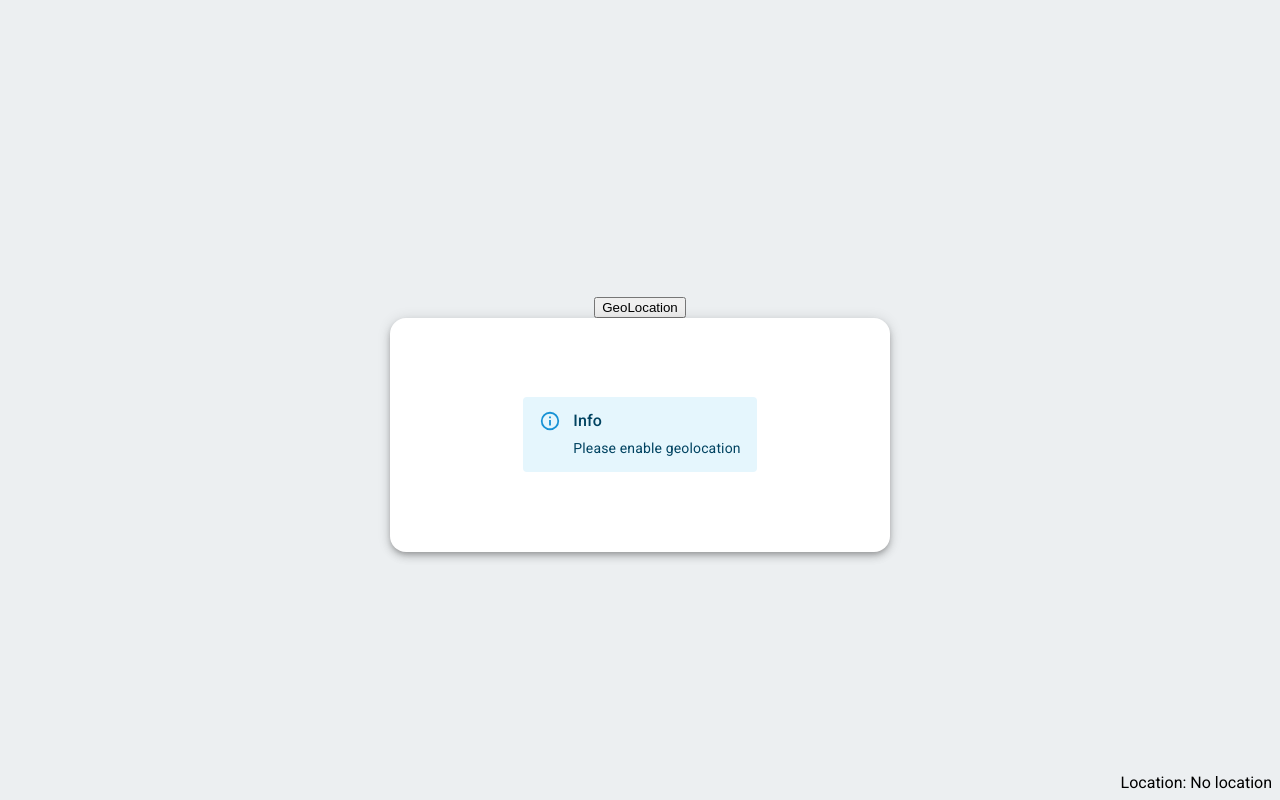
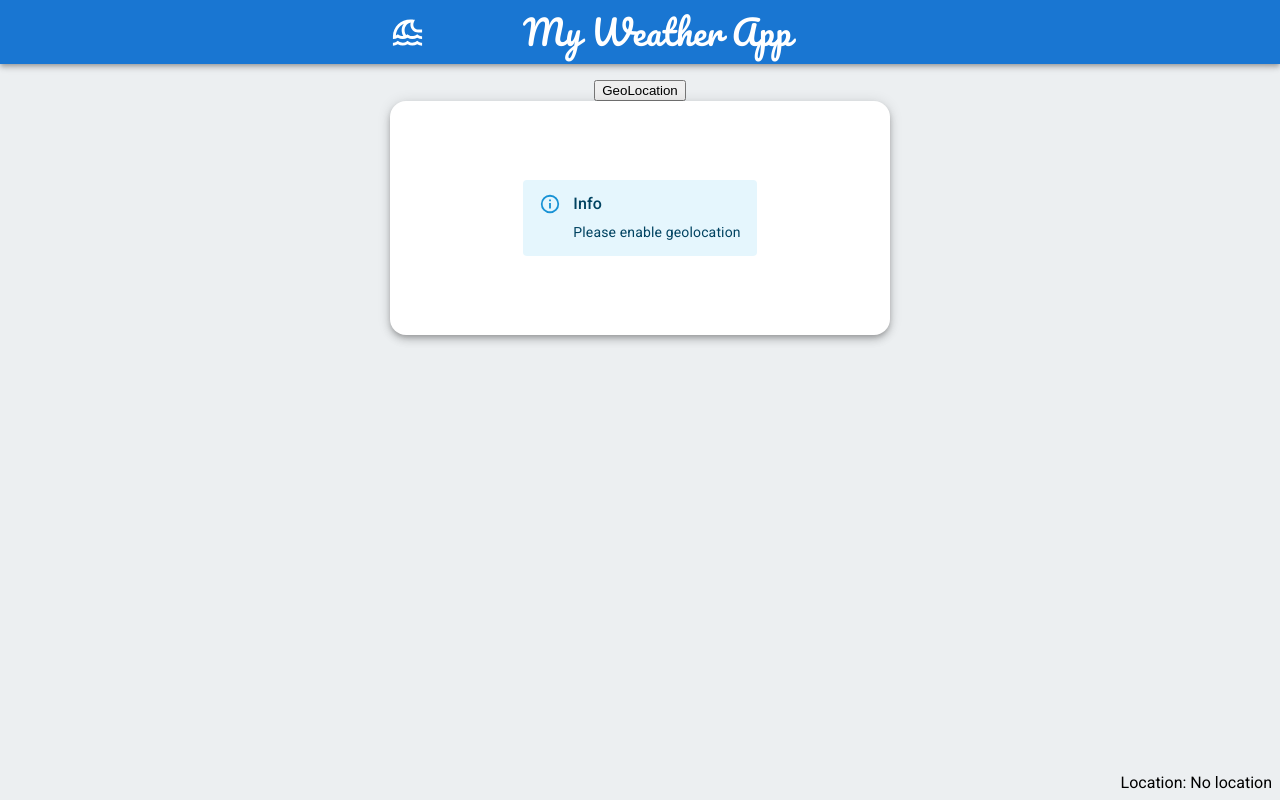
Before and after one commit to chiffenok/my-weather-app, a React (Create React App) app: page / in a window 1280 px wide. Built offline with nearby package versions, Linux system fonts and the light colour scheme.

Commit message:
add header

```diff
--- a/package.json
+++ b/package.json
@@ -5,7 +5,9 @@
   "dependencies": {
     "@emotion/react": "^11.10.5",
     "@emotion/styled": "^11.10.5",
+    "@fontsource/pacifico": "^4.5.9",
     "@fontsource/roboto": "^4.5.8",
+    "@mui/icons-material": "^5.11.0",
     "@mui/material": "^5.11.0",
     "@testing-library/jest-dom": "^5.14.1",
     "@testing-library/react": "^13.0.0",
--- a/src/App.tsx
+++ b/src/App.tsx
@@ -1,12 +1,17 @@
 import React, { useEffect, useState } from 'react'
 import './App.css'
 import { CurrentWeather } from './types/Forecast'
-import { CitiesSearch, CurrentWeatherItem, LoadingWeatherItem, MessageCard } from './components'
+import {
+  CitiesSearch,
+  CurrentWeatherItem,
+  Header,
+  LoadingWeatherItem,
+  MessageCard,
+} from './components'
 import useDataApi from './hooks/useDataApi'
-import Stack from '@mui/material/Stack'
+import { Box, Stack } from '@mui/material'
 import { GeoLocation } from './types/GeoLocation'
 import GeoLocationContext from './context/GeoLocationContext'
-import { Box } from '@mui/material'
 
 // import mockCurrWeather from './mock-data/mock-curr-weather.json'
 
@@ -36,7 +41,8 @@ function App() {
 
   return (
     <GeoLocationContext.Provider value={geoLocation}>
-      <Stack direction='column' alignItems='center' justifyContent='center' height='100vh'>
+      <Header />
+      <Stack direction='column' alignItems='center' justifyContent='center' sx={{ mt: 2 }}>
         <CitiesSearch onChange={setGeoLocation} />
         <Box sx={{ position: 'absolute', bottom: 0, right: 0, w: 300, p: 1 }}>
           Location:{' '}
--- /dev/null
+++ b/src/components/Header.tsx
@@ -0,0 +1,20 @@
+import React from 'react'
+import { AppBar, Toolbar, Typography } from '@mui/material'
+import TsunamiOutlinedIcon from '@mui/icons-material/TsunamiOutlined'
+
+const Header = () => (
+  <AppBar position='static'>
+    <Toolbar sx={{ width: 500, m: '0 auto' }}>
+      <TsunamiOutlinedIcon fontSize='large' />
+      <Typography
+        variant='h4'
+        component='div'
+        sx={{ flexGrow: 1, textAlign: 'center', fontFamily: 'Pacifico' }}
+      >
+        My Weather App
+      </Typography>
+    </Toolbar>
+  </AppBar>
+)
+
+export default Header
--- a/src/components/index.ts
+++ b/src/components/index.ts
@@ -1,5 +1,6 @@
 export { default as CitiesSearch } from './CitiesSearch'
 export { default as CurrentWeatherItem } from './CurrentWeatherItem'
+export { default as Header } from './Header'
 export { default as LoadingWeatherItem } from './LoadingWeatherCard'
 export { default as MessageCard } from './MessageCard'
 export { default as WeatherCard } from './WeatherCard'
@@ -9,6 +10,7 @@ export { default as WeatherIcon } from './WeatherIcon'
 
 export * from './CitiesSearch'
 export * from './CurrentWeatherItem'
+export * from './Header'
 export * from './LoadingWeatherCard'
 export * from './MessageCard'
 export * from './WeatherCard'
--- a/src/index.tsx
+++ b/src/index.tsx
@@ -8,6 +8,7 @@ import '@fontsource/roboto/300.css'
 import '@fontsource/roboto/400.css'
 import '@fontsource/roboto/500.css'
 import '@fontsource/roboto/700.css'
+import '@fontsource/pacifico'
 
 const root = ReactDOM.createRoot(document.getElementById('root') as HTMLElement)
 root.render(
```
Also changed, not shown: 1 other file (tests, documents, lock files or other folders).
